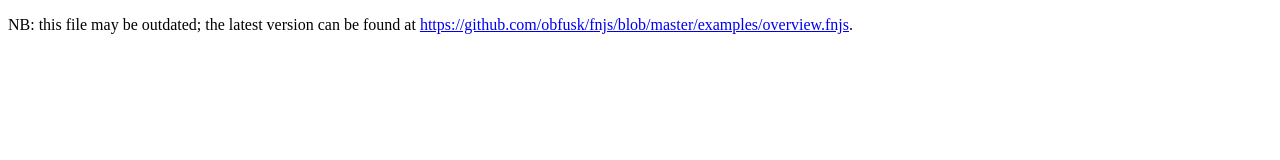
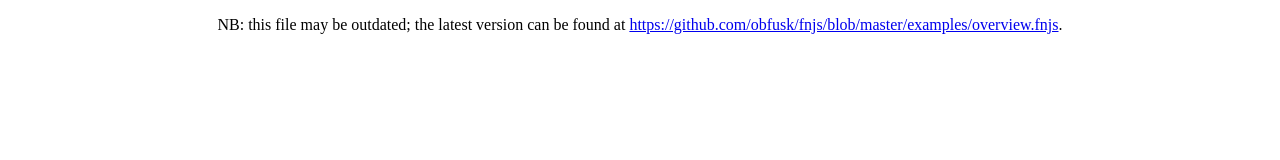
Before and after one commit to obfusk/fnjs, a plain HTML site: page more/overview.html in a window 1280 px wide. Drawn offline with nearby package versions, Linux system fonts and the light colour scheme; no server answers.

Commit message:
~ overview.html (css: 920px wide/centered)
Signed-off-by: Felix C. Stegerman <flx@obfusk.net>

```diff
--- a/more/overview.html
+++ b/more/overview.html
@@ -9,14 +9,21 @@
     <script src="http://ajax.googleapis.com/ajax/libs/jquery/1.7.2/jquery.min.js"></script>
 
     <style>
+      body {
+        width             : 920px;
+        margin            : 0 auto;
+      }
       #output {
-        background-color: #eee;
+        background-color  : #eee;
+      }
+      .center {
+        text-align        : center;
       }
       .CodeMirror-scroll {
-        height      : auto;
-        overflow-y  : hidden;
-        overflow-x  : auto;
-        width       : 100%
+        height            : auto;
+        overflow-y        : hidden;
+        overflow-x        : auto;
+        width             : 100%
       }
     </style>
     <script>
@@ -38,7 +45,7 @@
     </script>
   </head>
   <body>
-    <p>
+    <p class="center">
       NB: this file may be outdated; the latest version can be found
       at <a id="link"></a>.
     </p>
```
